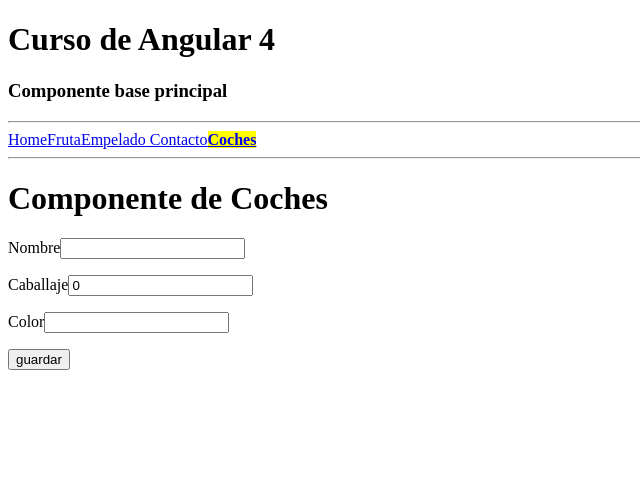
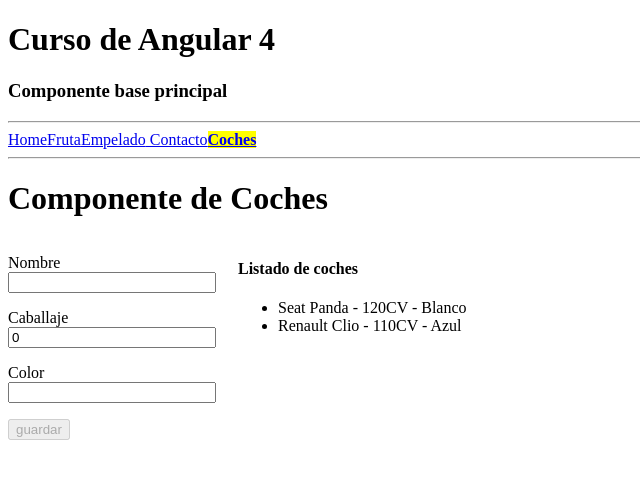
Before and after one commit to arnaugarcia/CursoAngular4, an Angular app: page /coches in a window 1280 px wide. Shown: the top 478 px of the page, without its empty margins (0-640 px from the left). Built offline with nearby package versions, Linux system fonts and the light colour scheme.

Commit message:
Ejercicio con formularios PT1

```diff
--- a/src/app/coches/coches.component.html
+++ b/src/app/coches/coches.component.html
@@ -1,6 +1,23 @@
 <h1>Componente de Coches</h1>
+<style>
+  form{
+    width: 200px;
+  }
+  div{
+    float: left;
+  }
+  input[type="text"], label{
+    display: block;
+    width: 100%;
+  }
+  .listado{
+    margin-left: 30px;
+  }
+</style>
 
-<form #formCoche="ngForm" (ngSubmit)="onSubmit()">
+<div style="float: left">
+
+  <form #formCoche="ngForm" (ngSubmit)="onSubmit()" >
 
     <p>
     <label>Nombre</label>
@@ -9,7 +26,7 @@
     </p>
     <p>
     <label>Caballaje</label>
-  <input type="number" name="caballaje" #caballaje="ngModel" [(ngModel)]="coche.caballaje" required pattern="[0-9]+">
+    <input type="text" name="caballaje" #caballaje="ngModel" [(ngModel)]="coche.caballaje" required pattern="[0-9]+">
       <span *ngIf="caballaje.touched && !caballaje.valid">El caballaje del coche es incorrecto</span>
     </p>
     <p>
@@ -17,5 +34,14 @@
     <input type="text" name="color" #color="ngModel" [(ngModel)]="coche.color" required pattern="[a-zA-Z#]+">
       <span *ngIf="color.touched && !color.valid">El color del coche es incorrecto</span>
     </p>
-  <input type="submit" value="guardar">
+    <input type="submit" value="guardar" [disabled]="!formCoche.form.valid">
   </form>
+
+</div>
+
+<div class="listado">
+  <h4>Listado de coches</h4>
+  <ul>
+    <li *ngFor="let coche of coches">{{coche.nombre}} - {{coche.caballaje}}CV - {{coche.color}}</li>
+  </ul>
+</div>
--- a/src/app/coches/coches.component.ts
+++ b/src/app/coches/coches.component.ts
@@ -9,12 +9,15 @@ import {Coche} from './coche';
 })
 export class CochesComponent {
   public coche: Coche;
+  public coches: Array<Coche>;
 
   constructor() {
     this.coche = new Coche('', 0, '');
+    this.coches = [new Coche('Seat Panda', 120, 'Blanco'), new Coche('Renault Clio', 110, 'Azul')];
   }
 
   onSubmit() {
-    console.log(this.coche);
+    this.coches.push(this.coche);
+    this.coche = new Coche('', 0, '');
   }
 }
```
Lines whose indentation alone changed are shown as unchanged.
